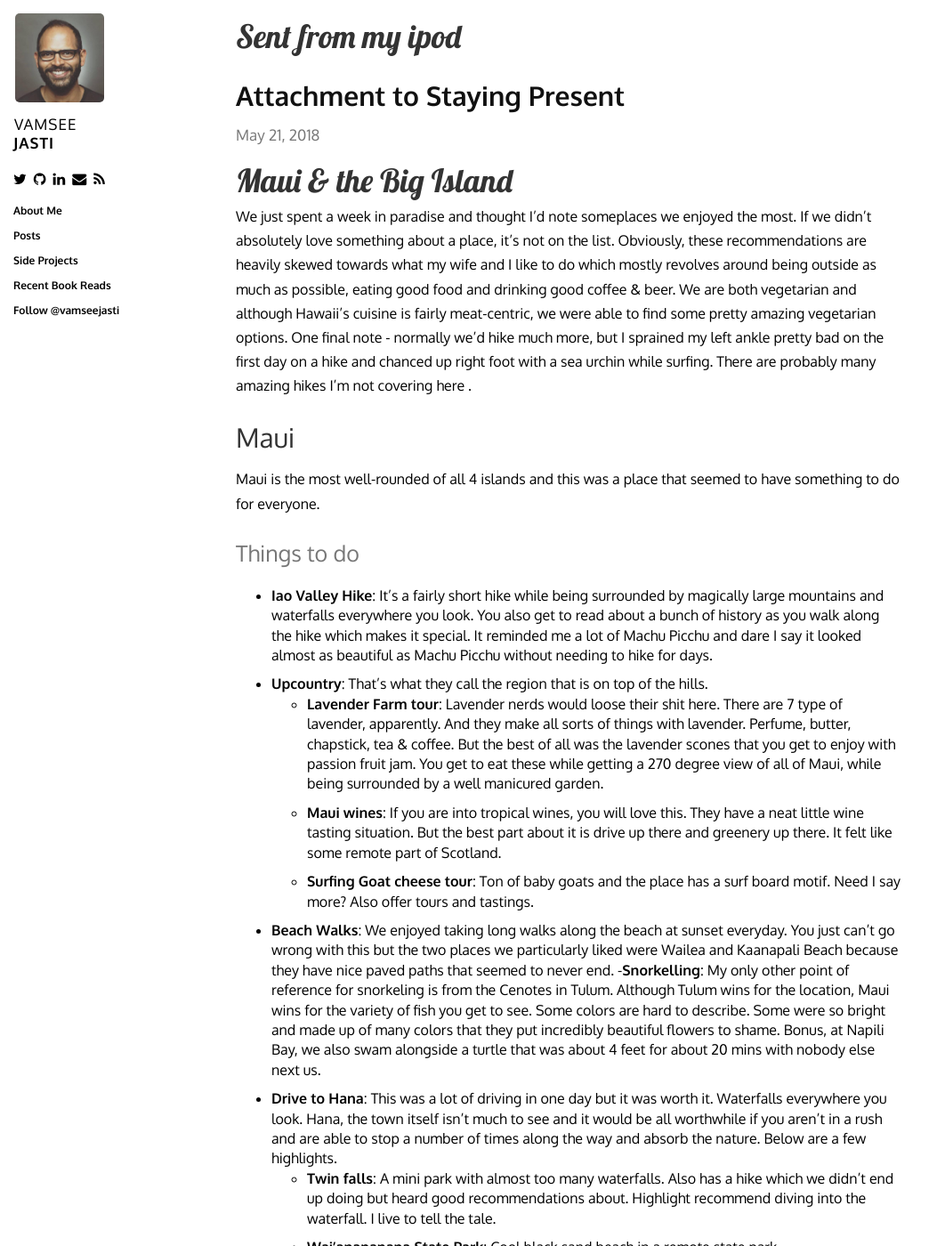
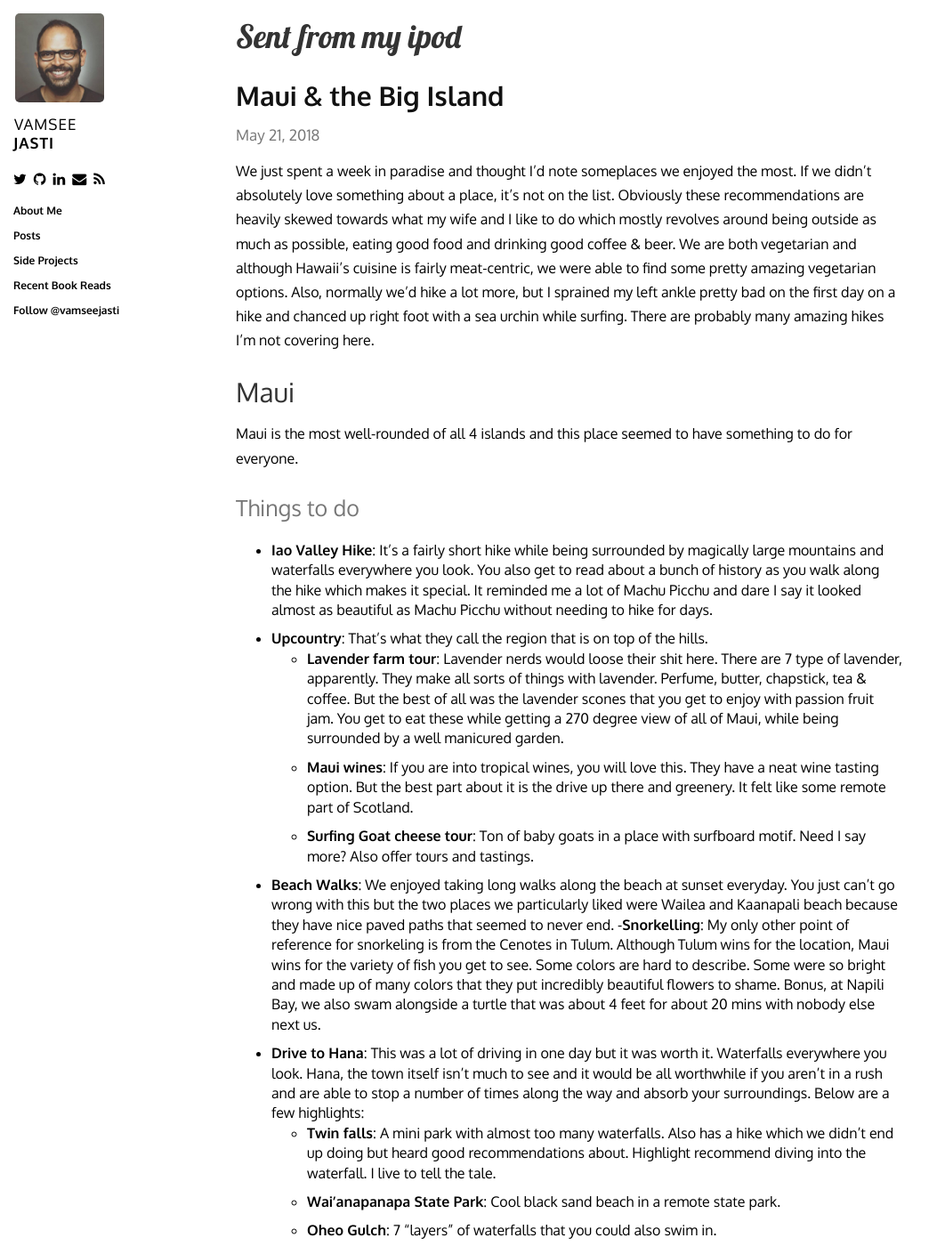
Before and after one commit to jasti/jasti.github.io, a Jekyll site: the page built from _posts/2018-05-21-hawaii.markdown, in a window 1280 px wide and 1400 px high. Shown: the whole window at 89% size, without its empty margins (0-1062 px from the left). Built offline with Jekyll 4.4.1, drawn with Linux system fonts in a browser that asks for light colours; nearby versions of some CDN libraries; comment, search, counter and statistics services are not loaded.

Commit message:
Minor Edits

```diff
--- a/_posts/2018-05-21-hawaii.markdown
+++ b/_posts/2018-05-21-hawaii.markdown
@@ -1,26 +1,24 @@
 ---
 layout: post
-title: Attachment to Staying Present
+title: Maui & the Big Island
 category: posts
 tags : Travel
 
 ---
 
-# Maui & the Big Island
-
-We just spent a week in paradise and thought I'd note someplaces we enjoyed the most. If we didn't absolutely love something about a place, it's not on the list. Obviously, these recommendations are heavily skewed towards what my wife and I like to do which mostly revolves around being outside as much as possible, eating good food and drinking good coffee & beer. We are both vegetarian and although Hawaii's cuisine is fairly meat-centric, we were able to find some pretty amazing vegetarian options. One final note - normally we'd hike much more, but I sprained my left ankle pretty bad on the first day on a hike and chanced up right foot with a sea urchin while surfing. There are probably many amazing hikes I'm not covering here .
+We just spent a week in paradise and thought I'd note someplaces we enjoyed the most. If we didn't absolutely love something about a place, it's not on the list. Obviously these recommendations are heavily skewed towards what my wife and I like to do which mostly revolves around being outside as much as possible, eating good food and drinking good coffee & beer. We are both vegetarian and although Hawaii's cuisine is fairly meat-centric, we were able to find some pretty amazing vegetarian options. Also, normally we'd hike a lot more, but I sprained my left ankle pretty bad on the first day on a hike and chanced up right foot with a sea urchin while surfing. There are probably many amazing hikes I'm not covering here.
 
 ## Maui
-Maui is the most well-rounded of all 4 islands and this was a place that seemed to have something to do for everyone.
+Maui is the most well-rounded of all 4 islands and this place seemed to have something to do for everyone.
 ### Things to do
 - **Iao Valley Hike**: It's a fairly short hike while being surrounded by magically large mountains and waterfalls everywhere you look. You also get to read about a bunch of history as you walk along the hike which makes it special. It reminded me a lot of Machu Picchu and dare I say it looked almost as beautiful as Machu Picchu without needing to hike for days.
 - **Upcountry**: That's what they call the region that is on top of the hills.
-	- **Lavender Farm tour**: Lavender nerds would loose their shit here. There are 7 type of lavender, apparently. And they make all sorts of things with lavender. Perfume, butter, chapstick, tea & coffee. But the best of all was the lavender scones that you get to enjoy with passion fruit jam. You get to eat these while getting a 270 degree view of all of Maui, while being surrounded by a well manicured garden.
-	- **Maui wines**: If you are into tropical wines, you will love this. They have a neat little wine tasting situation. But the best part about it is drive up there and greenery up  there. It felt like some remote part of Scotland.
-	- **Surfing Goat cheese tour**: Ton of baby goats and the place has a surf board motif. Need I say more? Also offer tours and tastings.
-- **Beach Walks**: We enjoyed taking long walks along the beach at sunset everyday. You just can't go wrong with this but the two places we particularly liked were Wailea and Kaanapali Beach because they have nice paved paths that seemed to never end.
+	- **Lavender farm tour**: Lavender nerds would loose their shit here. There are 7 type of lavender, apparently. They make all sorts of things with lavender. Perfume, butter, chapstick, tea & coffee. But the best of all was the lavender scones that you get to enjoy with passion fruit jam. You get to eat these while getting a 270 degree view of all of Maui, while being surrounded by a well manicured garden.
+	- **Maui wines**: If you are into tropical wines, you will love this. They have a neat wine tasting option. But the best part about it is the drive up there and greenery. It felt like some remote part of Scotland.
+	- **Surfing Goat cheese tour**: Ton of baby goats in a place with surfboard motif. Need I say more? Also offer tours and tastings.
+- **Beach Walks**: We enjoyed taking long walks along the beach at sunset everyday. You just can't go wrong with this but the two places we particularly liked were Wailea and Kaanapali beach because they have nice paved paths that seemed to never end.
 -**Snorkelling**: My only other point of reference for snorkeling is from the Cenotes in Tulum. Although Tulum wins for the location, Maui wins for the variety of fish you get to see. Some colors are hard to describe. Some were so bright and made up of many colors that they put incredibly beautiful flowers to shame. Bonus, at Napili Bay, we also swam alongside a turtle that was about 4 feet for about 20 mins with nobody else next us.
-- **Drive to Hana**: This was a lot of driving in one day but it was worth it. Waterfalls everywhere you look. Hana, the town itself isn't much to see and it would be all worthwhile if you aren't in a rush and are able to stop a number of times along the way and absorb the nature. Below are a few highlights.
+- **Drive to Hana**: This was a lot of driving in one day but it was worth it. Waterfalls everywhere you look. Hana, the town itself isn't much to see and it would be all worthwhile if you aren't in a rush and are able to stop a number of times along the way and absorb your surroundings. Below are a few highlights:
 	- **Twin falls**: A mini park with almost too many waterfalls. Also has a hike which we didn't end up doing but heard good recommendations about. Highlight recommend diving into the waterfall. I live to tell the tale.
 	- **Wai'anapanapa State Park**: Cool black sand beach in a remote state park.
 	- **Oheo Gulch**: 7 "layers" of waterfalls that you could also swim in.
```
